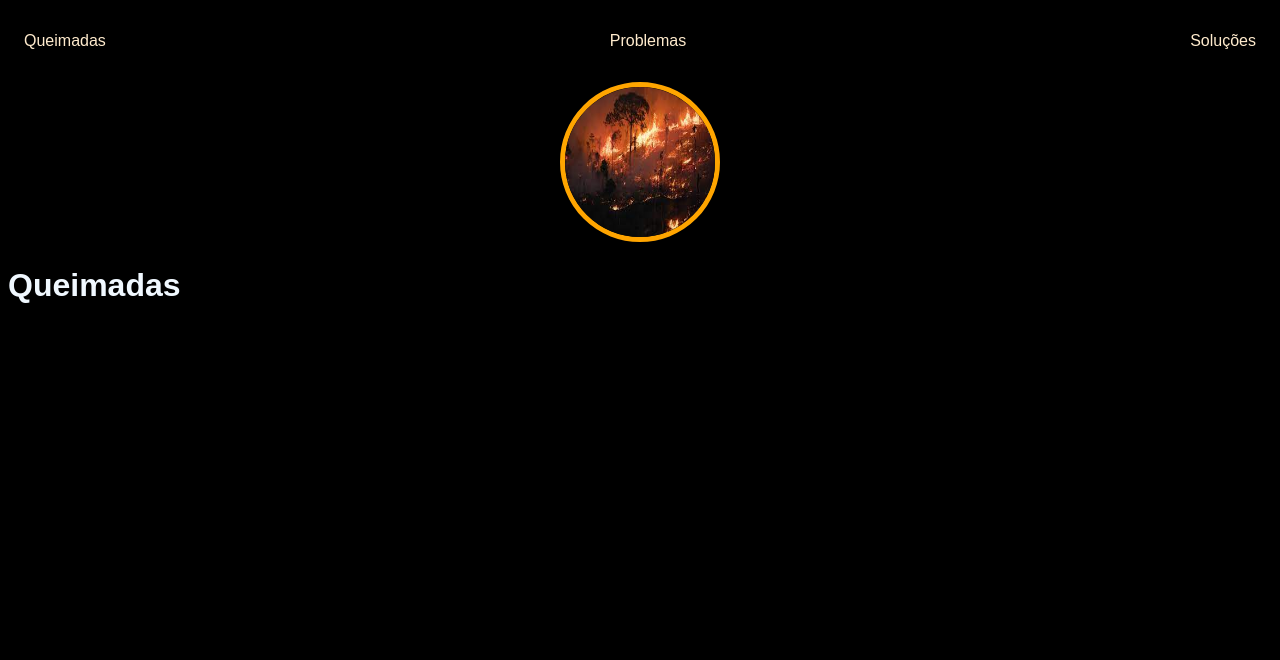
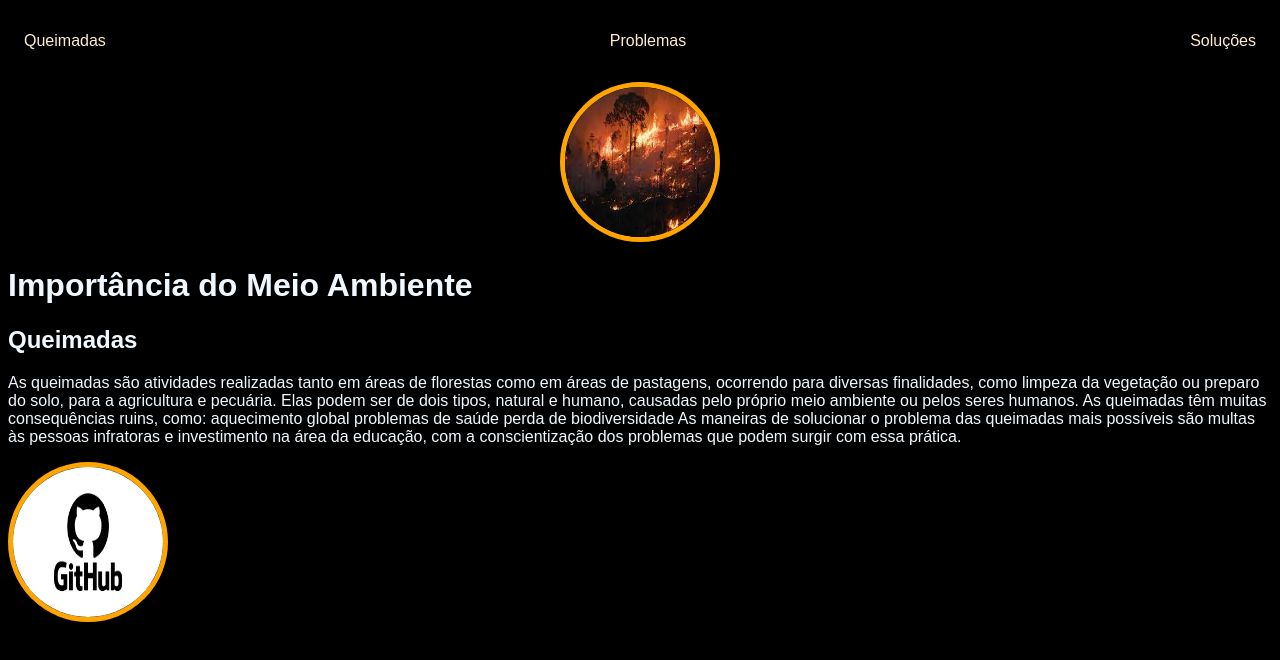
Before and after one commit to carla1947/projetoterceirotrimestre, a plain HTML site: page index.html in a window 1280 px wide. Drawn offline with Linux system fonts and the light colour scheme.

Commit message:
Add files via upload

```diff
--- a/index.html
+++ b/index.html
@@ -27,10 +27,35 @@
       <center>
   <img src="images.jpeg"></center>
     </div>
-    <h1>Queimadas</h1>
-    <h2></h2>
+    <h1>Importância do Meio Ambiente</h1>
+    <h2>Queimadas</h2>
+    </header>
 
+    <main>
+        <section>
+            <p>
+                As queimadas são atividades realizadas tanto em áreas de florestas como em áreas de pastagens,
+                ocorrendo para diversas finalidades, como limpeza da vegetação ou preparo do solo, para a agricultura e pecuária.
+                 Elas podem ser de dois tipos, natural e humano, causadas pelo próprio meio ambiente ou pelos seres humanos.
 
-   </header>
+As queimadas têm muitas consequências ruins, como:
+
+aquecimento global
+
+problemas de saúde
+
+perda de biodiversidade
+
+As maneiras de solucionar o problema das queimadas mais possíveis são multas às pessoas infratoras e investimento na área da educação,
+com a conscientização dos problemas que podem surgir com essa prática.
+            </p>
+        </section>
+    </main>
+
+    <footer>
+        <a>
+          <img src="download.png"
+        </a>
+    </footer>
 </body>
 </html>
```
Also changed, not shown: download.png (added), youtube.jpeg (added).
